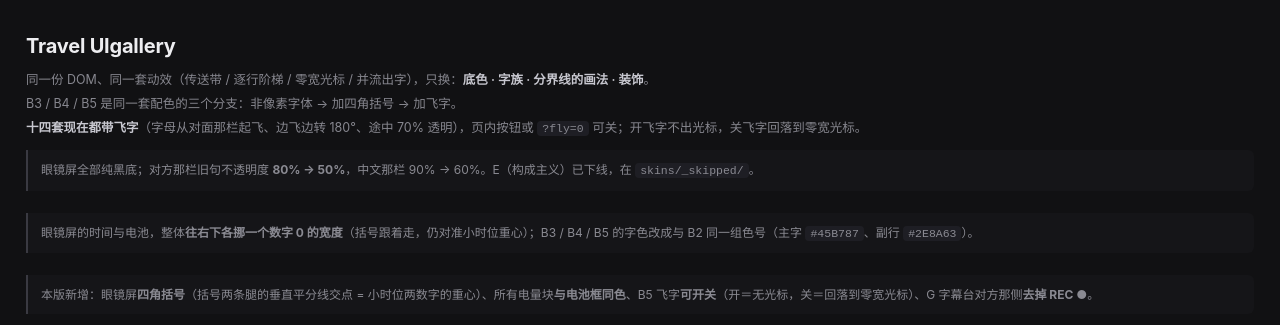
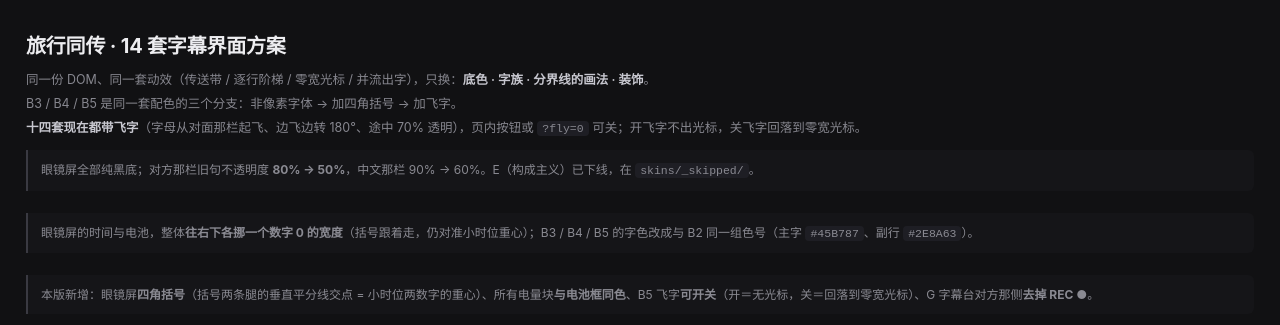
Before and after one commit to liyancy86/ar-subtitle-ui, a plain HTML site: page index.html in a window 1280 px wide. Shown: the top 325 px of the page. Drawn offline with Linux system fonts and the light colour scheme.

Commit message:
fix: 页面标题改为项目实际主题；LICENSE 改标准 MIT

```diff
--- a/index.html
+++ b/index.html
@@ -2,7 +2,7 @@
 <html lang="zh-CN">
 <head>
 <meta charset="utf-8">
-<title>Travel UIgallery</title>
+<title>旅行同传 · 面对面字幕界面 · 14 套视觉方案</title>
 <style>
 :root{--bg:#111113;--card:#161619;--line:#2A2A30;--ink:#EDEDF0;--dim:#87878F}
 *{box-sizing:border-box}
@@ -31,7 +31,7 @@ code{background:#1E1E24;padding:1px 5px;border-radius:4px;font-size:11.5px}
 </head>
 <body>
 <div class="wrap">
-  <h1>Travel UIgallery</h1>
+  <h1>旅行同传 · 14 套字幕界面方案</h1>
   <p class="sub">同一份 DOM、同一套动效（传送带 / 逐行阶梯 / 零宽光标 / 并流出字），只换：<b>底色 · 字族 · 分界线的画法 · 装饰</b>。</p>
   <p class="sub">B3 / B4 / B5 是同一套配色的三个分支：非像素字体 → 加四角括号 → 加飞字。</p>
   <p class="sub"><b>十四套现在都带飞字</b>（字母从对面那栏起飞、边飞边转 180°、途中 70% 透明），页内按钮或 <code>?fly=0</code> 可关；开飞字不出光标，关飞字回落到零宽光标。</p>
```
Also changed, not shown: 1 other file.
